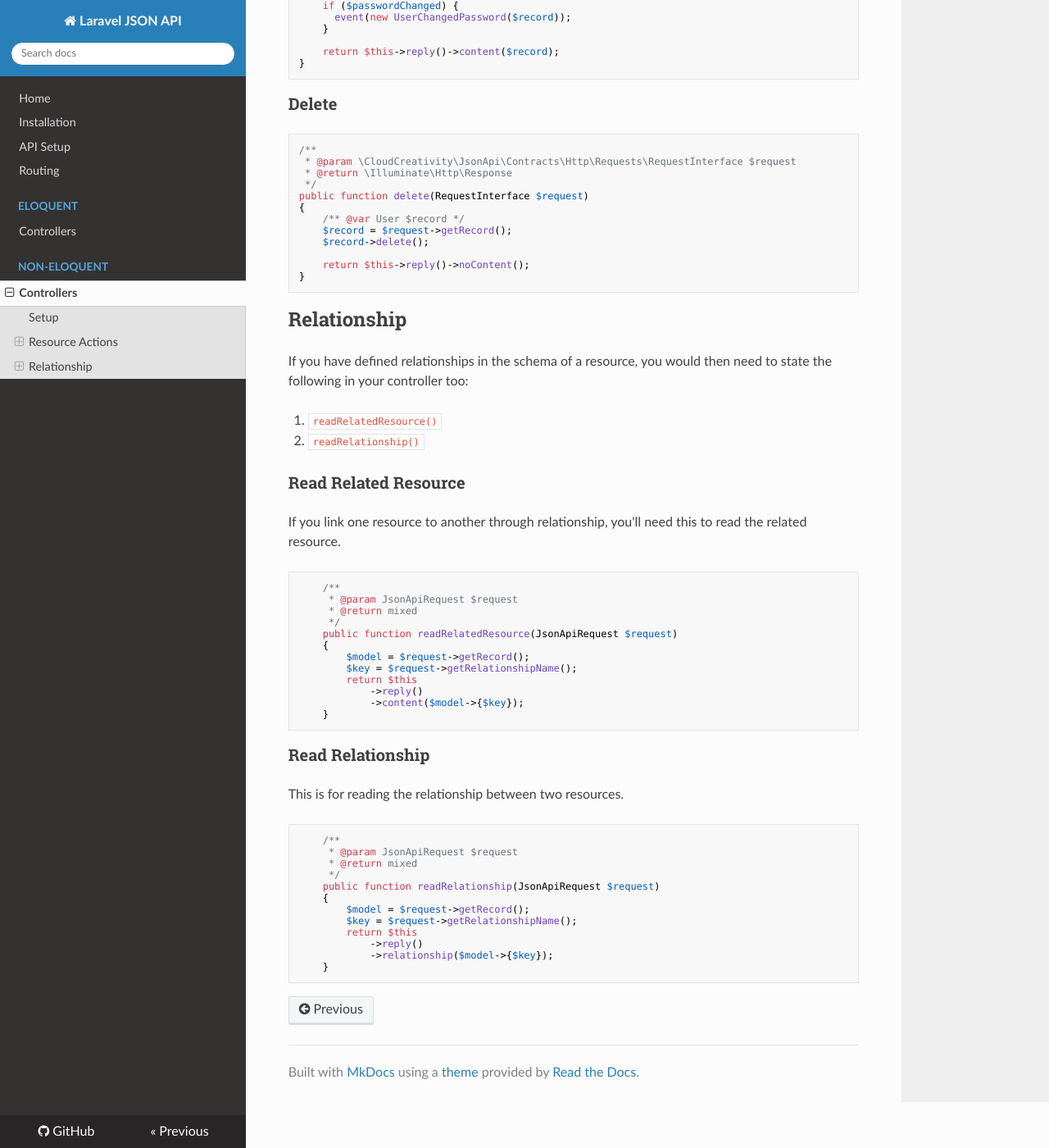
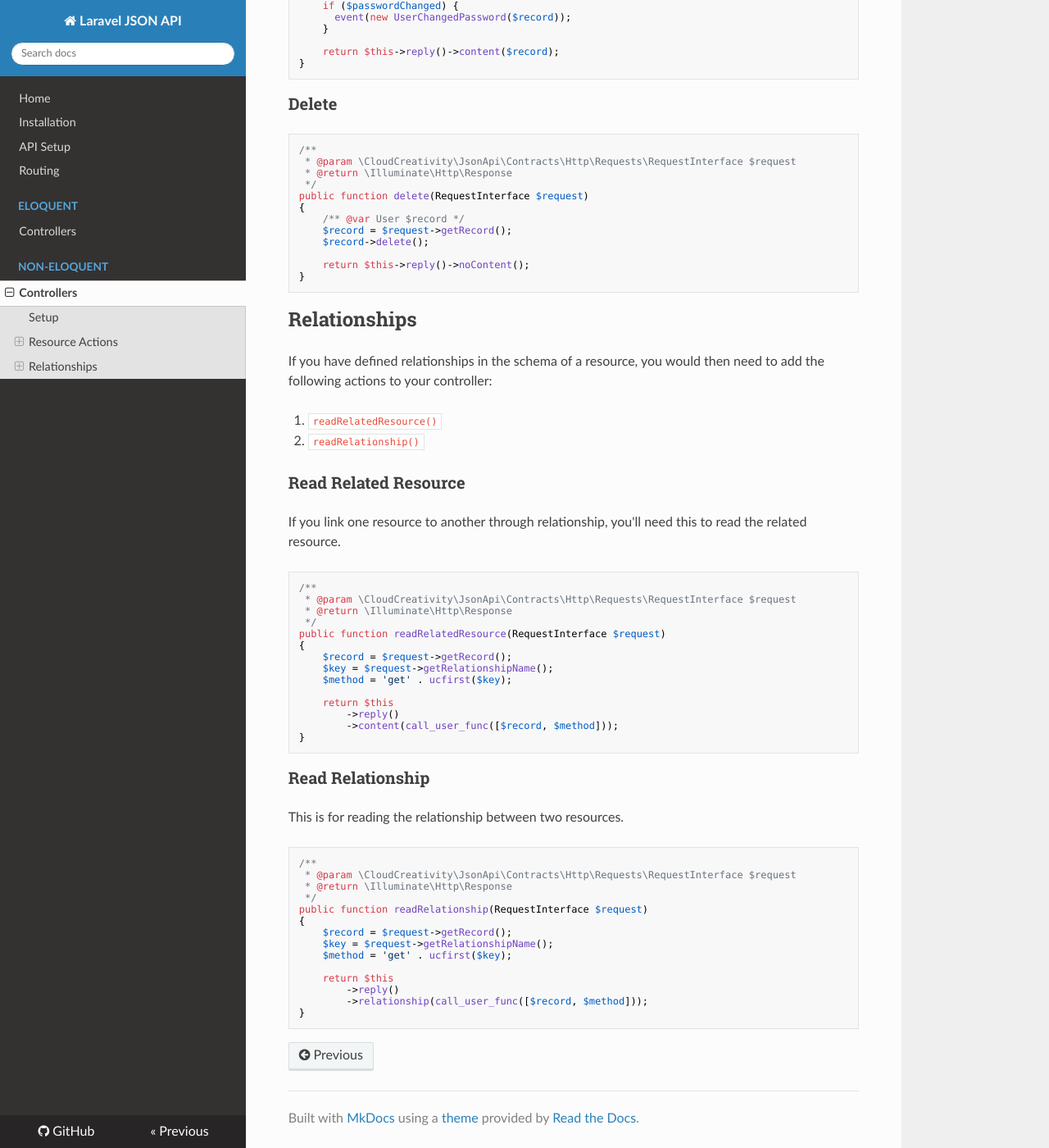
Before and after one commit to cloudcreativity/laravel-json-api, an MkDocs documentation site: the page built from docs/custom/controllers.md, in a window 1280 px wide and 1400 px high, scrolled down 2223 px. Shown: the whole window at 82% size. Built offline with MkDocs 1.6.1, drawn with Linux system fonts in a browser that asks for light colours; nearby versions of some CDN libraries; old or Windows-style settings are respelled for this version of MkDocs.

Commit message:
[Docs] Add minor changes to relationship controller docs

````diff
--- a/docs/custom/controllers.md
+++ b/docs/custom/controllers.md
@@ -145,43 +145,52 @@ public function delete(RequestInterface $request)
 }
 ```
 
-## Relationship
-If you have defined relationships in the schema of a resource, you would then need to state the following in your controller too:
+## Relationships
+
+If you have defined relationships in the schema of a resource, you would then need to add the following actions to your
+controller:
 
 1. `readRelatedResource()`
 2. `readRelationship()`
 
 ### Read Related Resource
+
 If you link one resource to another through relationship, you'll need this to read the related resource.
 
 ```php
-    /**
-     * @param JsonApiRequest $request
-     * @return mixed
-     */
-    public function readRelatedResource(JsonApiRequest $request)
-    {
-        $model = $request->getRecord();
-        $key = $request->getRelationshipName();
-        return $this
-            ->reply()
-            ->content($model->{$key});
-    }
+/**
+ * @param \CloudCreativity\JsonApi\Contracts\Http\Requests\RequestInterface $request
+ * @return \Illuminate\Http\Response
+ */
+public function readRelatedResource(RequestInterface $request)
+{
+    $record = $request->getRecord();
+    $key = $request->getRelationshipName();
+    $method = 'get' . ucfirst($key);
+
+    return $this
+        ->reply()
+        ->content(call_user_func([$record, $method]));
+}
 ```
 
 ### Read Relationship
+
 This is for reading the relationship between two resources.
+
 ```php
-    /**
-     * @param JsonApiRequest $request
-     * @return mixed
-     */
-    public function readRelationship(JsonApiRequest $request)
-    {
-        $model = $request->getRecord();
-        $key = $request->getRelationshipName();
-        return $this
-            ->reply()
-            ->relationship($model->{$key});
-    }
+/**
+ * @param \CloudCreativity\JsonApi\Contracts\Http\Requests\RequestInterface $request
+ * @return \Illuminate\Http\Response
+ */
+public function readRelationship(RequestInterface $request)
+{
+    $record = $request->getRecord();
+    $key = $request->getRelationshipName();
+    $method = 'get' . ucfirst($key);
+
+    return $this
+        ->reply()
+        ->relationship(call_user_func([$record, $method]));
+}
 ```
````
